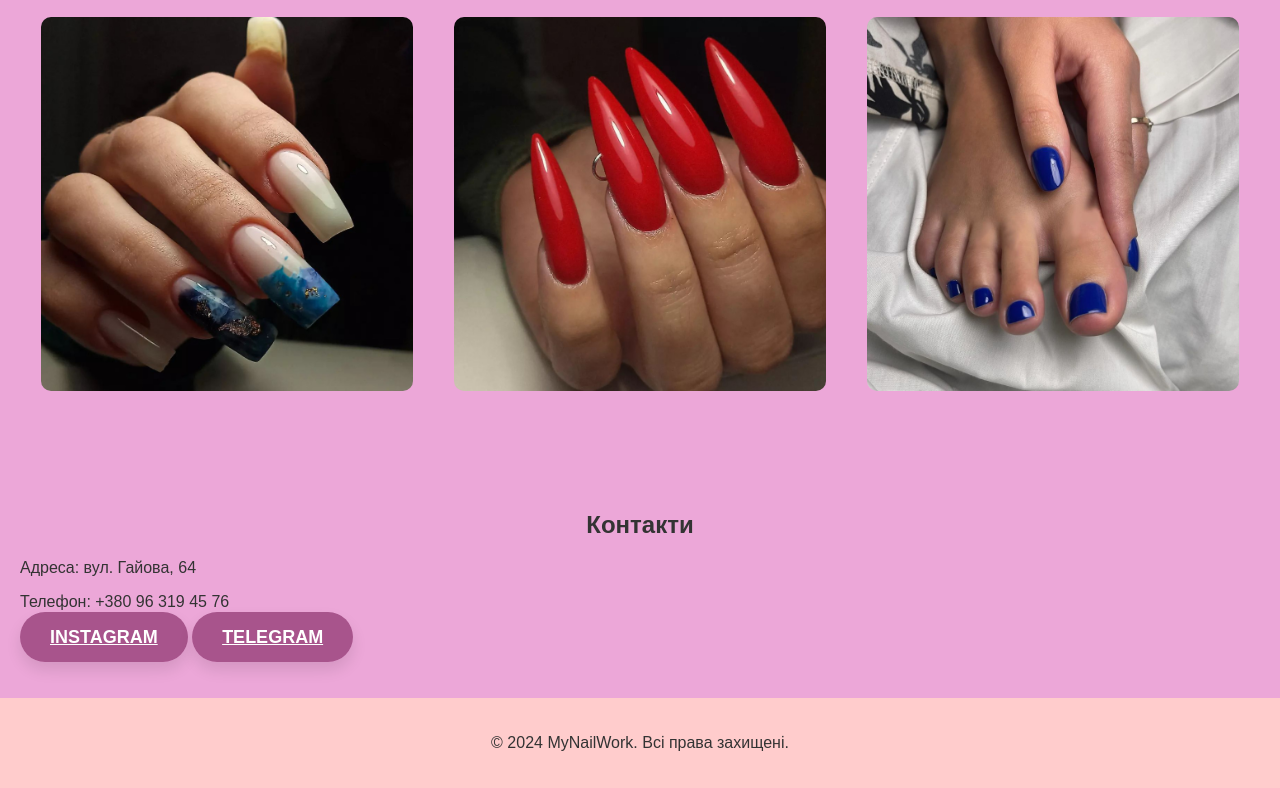
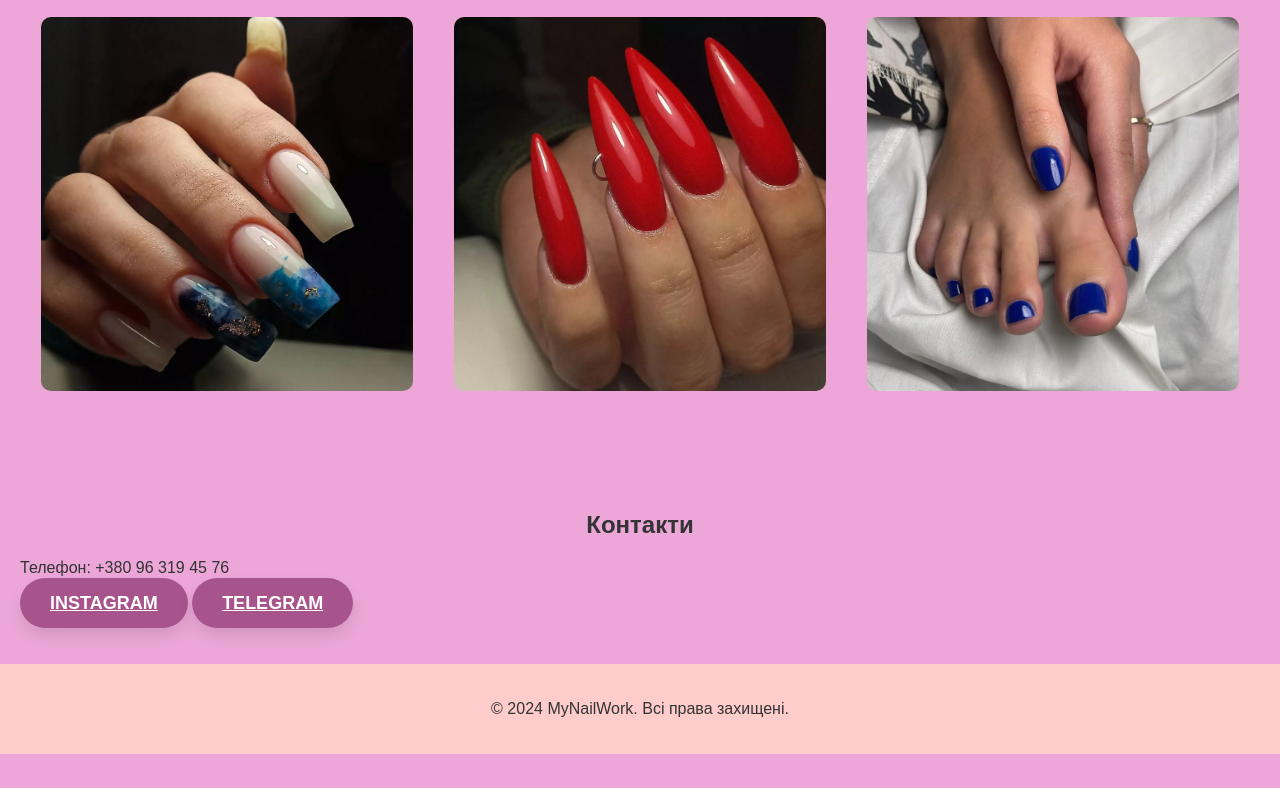
Before and after one commit to TimeDustik/MyNail, a plain HTML site: page index.html in a window 1280 px wide. Shown: the part 910-1698 px from the top of the page. After the commit the page ends 1664 px from the top, so only its background shows below. Drawn offline with Linux system fonts and the light colour scheme.

Commit message:
Update index.html

```diff
--- a/index.html
+++ b/index.html
@@ -75,7 +75,6 @@
 
     <section id="contact" class="contact">
         <h2>Контакти</h2>
-        <p>Адреса: вул. Гайова, 64</p>
         <p>Телефон: +380 96 319 45 76</p>
         <a href="https://www.instagram.com/my.nail.work/">Instagram</a>
         <a href="https://t.me/KhylkoMargaryta">Telegram</a>
```
